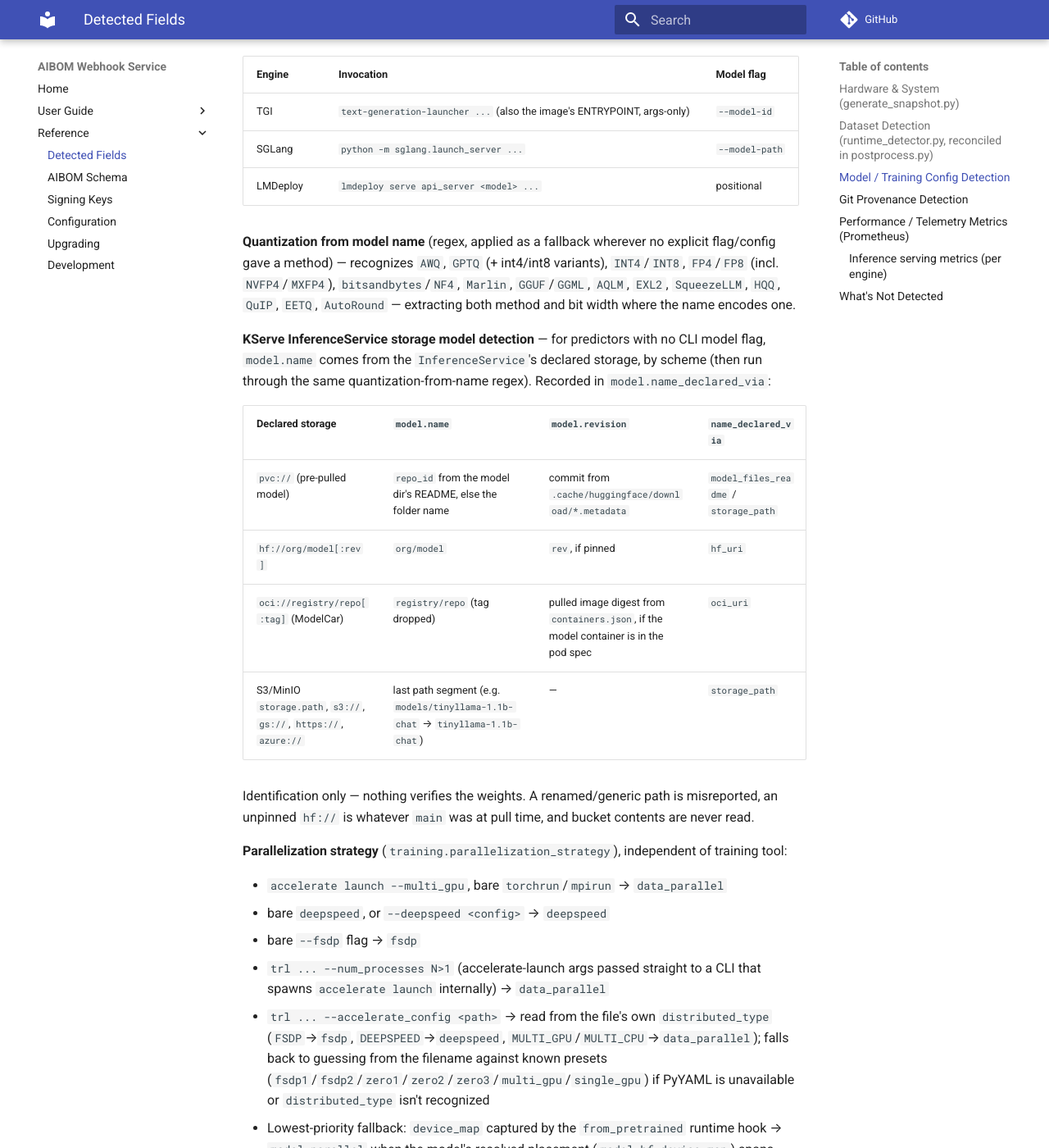
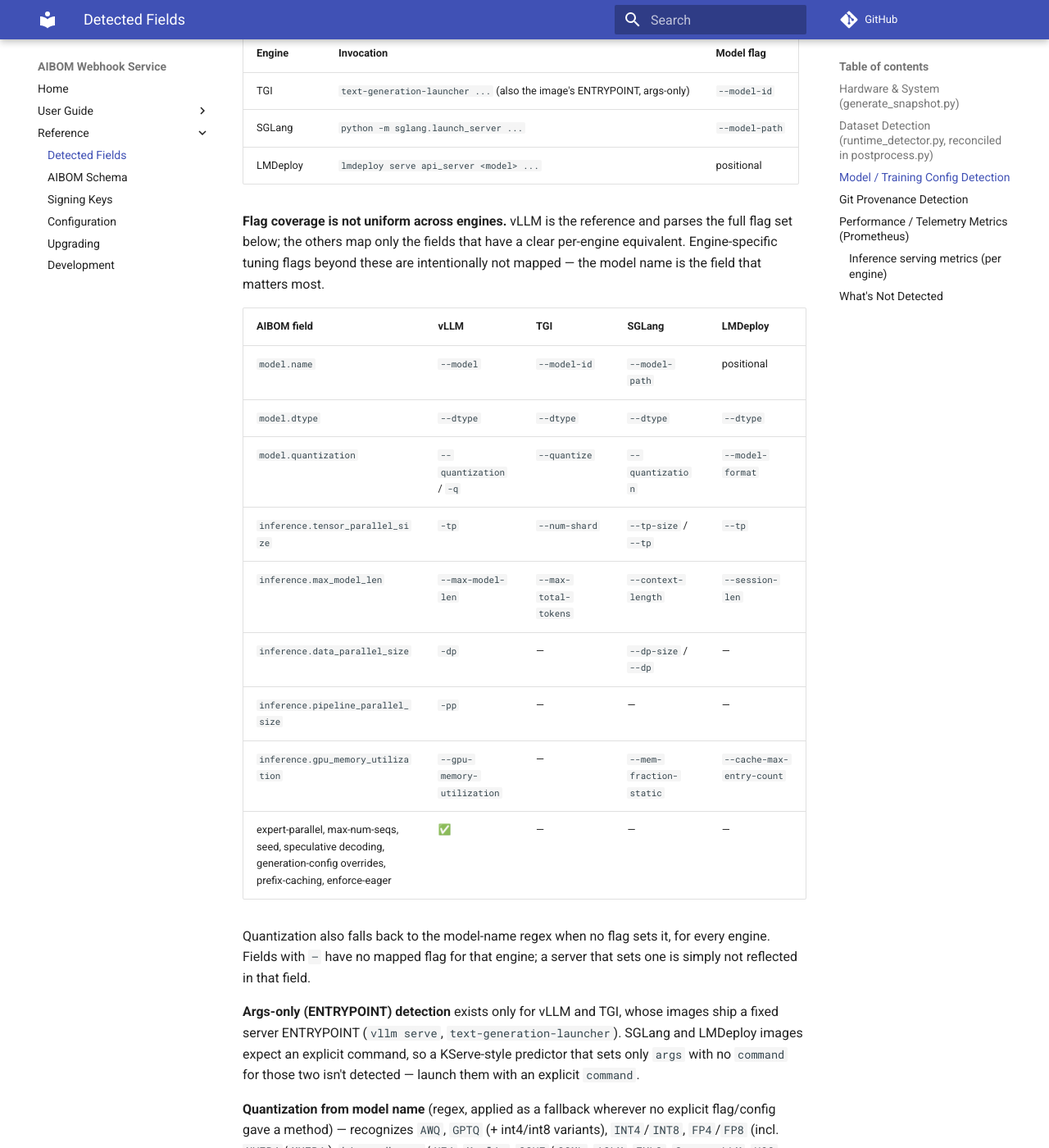
Before and after one commit to gavinsan33/aibom-webhook-service, an MkDocs documentation site: the page built from docs/CAPABILITIES.md, in a window 1280 px wide and 1400 px high, scrolled down 7405 px. Shown: the whole window at 82% size. Built offline with MkDocs 1.6.1 and Material for MkDocs 9.7.7, drawn with Linux system fonts in a browser that asks for light colours; comment, search, counter and statistics services are not loaded; some of the changed text lies outside the part shown.

Commit message:
docs: per-engine inference metrics and flag-coverage, fix stale vLLM-only wording

```diff
--- a/docs/CAPABILITIES.md
+++ b/docs/CAPABILITIES.md
@@ -155,13 +155,31 @@
 | `--num_train_epochs` | `training.epochs` |
 | `--seed` | `training.random_seed` |
 
-*Other serving engines* — each identified from its own server command, setting `inference.serving_engine` and `model.name` (plus tensor-parallel size, max length, dtype, quantization where given). `model.name` also feeds quantization-from-name and the inference `experiment_intent`.
+*Other serving engines* — each identified from its own server command, setting `inference.serving_engine` and `model.name`. `model.name` also feeds quantization-from-name and the inference `experiment_intent`.
 
 | Engine | Invocation | Model flag |
 |---|---|---|
 | TGI | `text-generation-launcher ...` (also the image's ENTRYPOINT, args-only) | `--model-id` |
 | SGLang | `python -m sglang.launch_server ...` | `--model-path` |
 | LMDeploy | `lmdeploy serve api_server <model> ...` | positional |
+
+**Flag coverage is not uniform across engines.** vLLM is the reference and parses the full flag set below; the others map only the fields that have a clear per-engine equivalent. Engine-specific tuning flags beyond these are intentionally not mapped — the model name is the field that matters most.
+
+| AIBOM field | vLLM | TGI | SGLang | LMDeploy |
+|---|---|---|---|---|
+| `model.name` | `--model` | `--model-id` | `--model-path` | positional |
+| `model.dtype` | `--dtype` | `--dtype` | `--dtype` | `--dtype` |
+| `model.quantization` | `--quantization` / `-q` | `--quantize` | `--quantization` | `--model-format` |
+| `inference.tensor_parallel_size` | `-tp` | `--num-shard` | `--tp-size` / `--tp` | `--tp` |
+| `inference.max_model_len` | `--max-model-len` | `--max-total-tokens` | `--context-length` | `--session-len` |
+| `inference.data_parallel_size` | `-dp` | — | `--dp-size` / `--dp` | — |
+| `inference.pipeline_parallel_size` | `-pp` | — | — | — |
+| `inference.gpu_memory_utilization` | `--gpu-memory-utilization` | — | `--mem-fraction-static` | `--cache-max-entry-count` |
+| expert-parallel, max-num-seqs, seed, speculative decoding, generation-config overrides, prefix-caching, enforce-eager | ✅ | — | — | — |
+
+Quantization also falls back to the model-name regex when no flag sets it, for every engine. Fields with `—` have no mapped flag for that engine; a server that sets one is simply not reflected in that field.
+
+**Args-only (ENTRYPOINT) detection** exists only for vLLM and TGI, whose images ship a fixed server ENTRYPOINT (`vllm serve`, `text-generation-launcher`). SGLang and LMDeploy images expect an explicit command, so a KServe-style predictor that sets only `args` with no `command` for those two isn't detected — launch them with an explicit `command`.
 
 **Quantization from model name** (regex, applied as a fallback wherever no explicit flag/config gave a method) — recognizes `AWQ`, `GPTQ` (+ int4/int8 variants), `INT4`/`INT8`, `FP4`/`FP8` (incl. `NVFP4`/`MXFP4`), `bitsandbytes`/`NF4`, `Marlin`, `GGUF`/`GGML`, `AQLM`, `EXL2`, `SqueezeLLM`, `HQQ`, `QuIP`, `EETQ`, `AutoRound` — extracting both method and bit width where the name encodes one.
 
```
Also changed, not shown: other parts of docs/CAPABILITIES.md (+2 -2 lines), docs/reference/schema.md (+1 -1 lines), docs/user-guide/getting-started.md (+1 -1 lines).
